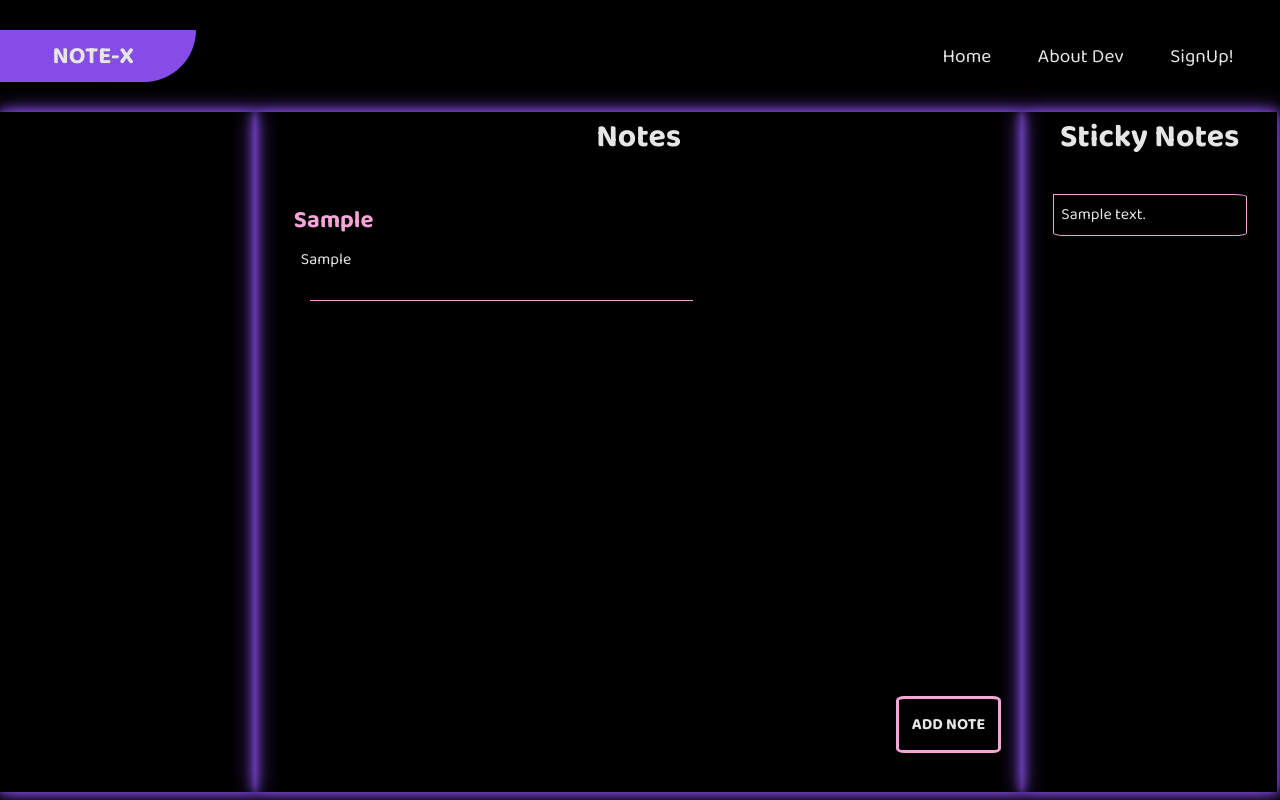
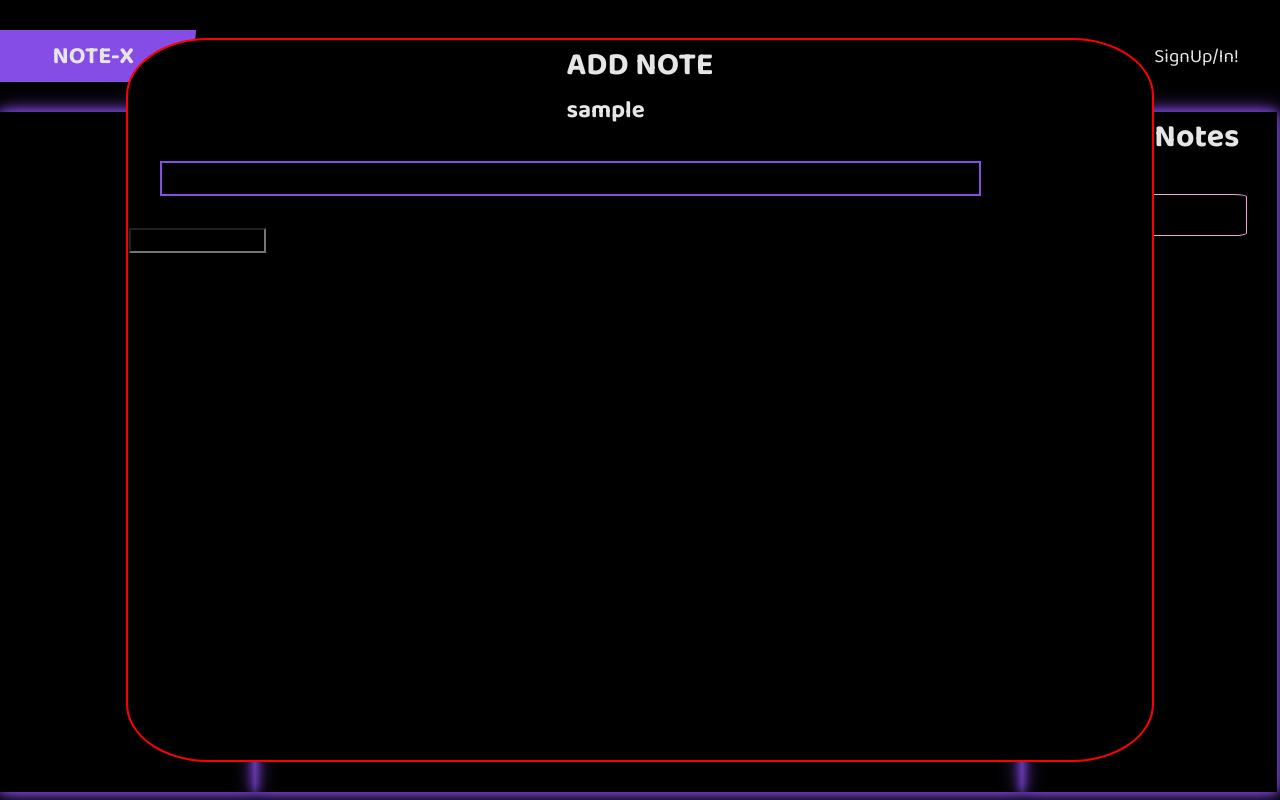
Before and after one commit to ricoderr/NOTE-X, a Django app: template base/templates/home.html in a window 1280 px wide. Run offline with Django 5.2, Linux system fonts and the light colour scheme; tables that the repository leaves empty hold one stand-in row (values such as "Sample post"); the template is opened without the code that fills it: values that come from a table or form of the project are taken from there, most other values are stand-ins (such as "Sample title", 1, 10 or a date in 2020).

Commit message:
addnote2

```diff
--- a/base/static/css/main.css
+++ b/base/static/css/main.css
@@ -193,4 +193,29 @@ article:hover{
     border: 3px solid var(--p-color);
     margin: calc(12% - 2px);
 }
-/* SignUp-------------------------------------------------------------------------------------> */
+/* ADD NOTE--------------------------------------------------------------> */
+.add_notepage{
+    display: flex;
+    flex-direction: column;
+    align-items: center;
+    position: absolute;
+    top: 50%;
+    left: 50%;
+    transform: translate(-50%, -50%);
+    width: 80%;
+    height: 90%;
+    background-color: black;
+    border: 2px solid red;
+    border-radius: 8%;
+}
+.add_title{
+    border: 2px solid var(--p-color);
+    width: 80%;
+    height: 5%;
+    margin: 3%;
+}
+.add_notepage form{
+    width: 99.8%;
+    height: 90%;
+    background-color: transparent;
+}
--- a/base/templates/home.html
+++ b/base/templates/home.html
@@ -14,7 +14,7 @@
         <ul class="nav_items">
             <li><a href="#">Home</a></li>
             <li><a href="#">About Dev</a></li>
-            <li><a href="signUp/">SignUp!</a></li>
+            <li><a href="signUp/">SignUp/In!</a></li>
         </ul>
     </nav>
     <main>
@@ -40,6 +40,21 @@
             {%endif%}
             <a href="" class="add_note">ADD NOTE</a>
         </div>
+        {% comment %} ADD NOTE {% endcomment %}
+
+
+        <div class="add_notepage">
+            <header>
+                <h1>ADD NOTE</h1>
+                <h2>{{username}}</h2>
+            </header>
+            <form action="" method="POST">
+            {% csrf_token %}
+                <input type="text" class="add_title">
+                <input type="text" class="add_notepara">
+            </form>
+
+        </div>
 
 
 
--- a/base/templates/signUp.html
+++ b/base/templates/signUp.html
@@ -42,5 +42,6 @@
             <button type="submit" class="SignUp_button">SignUp</button>
         </form>
     </main>
+    <h3><a href="/signIn" class= "SignIn_director">Already have an account?</a></h3>
 </body>
 </html>
```
Also changed, not shown: base/static/css/signUp.css (+16 -1 lines), base/templates/signIn.html (+2 -10 lines), base/views.py (+21 -6 lines), db.sqlite3.
